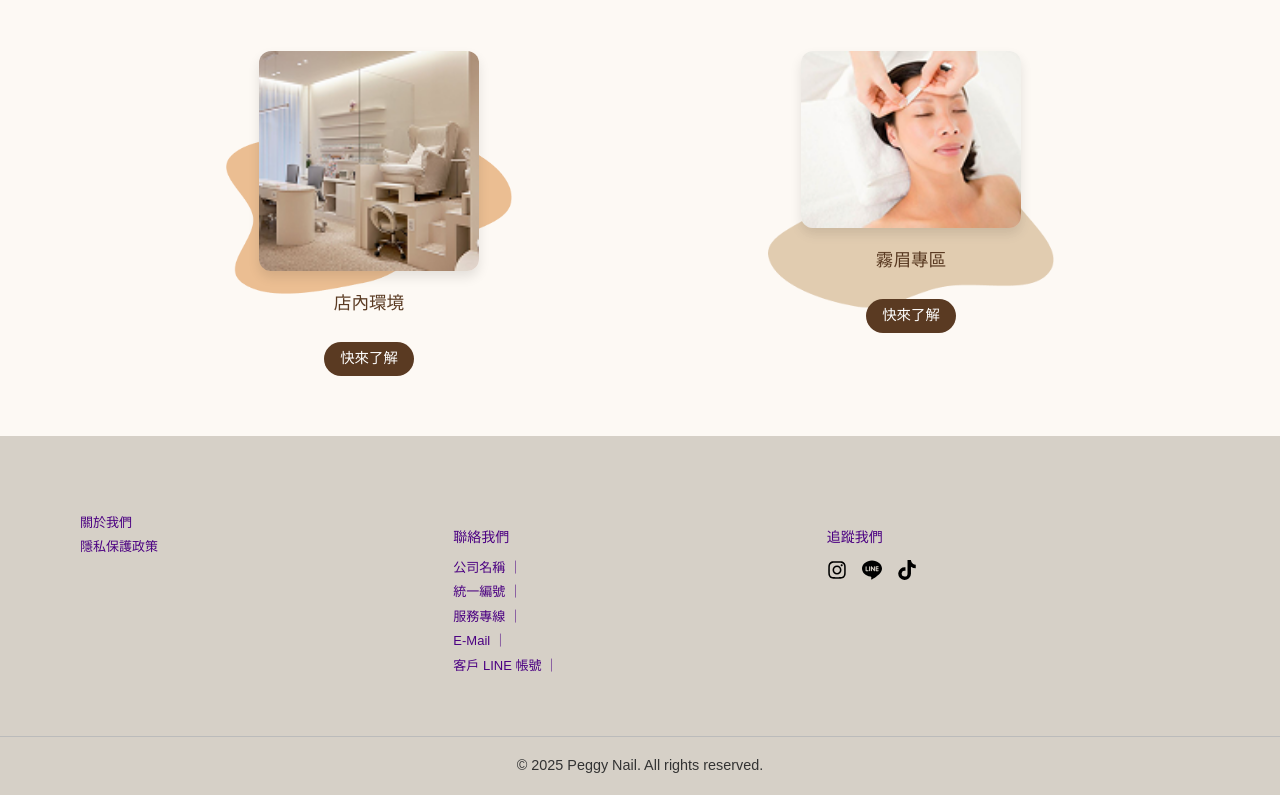
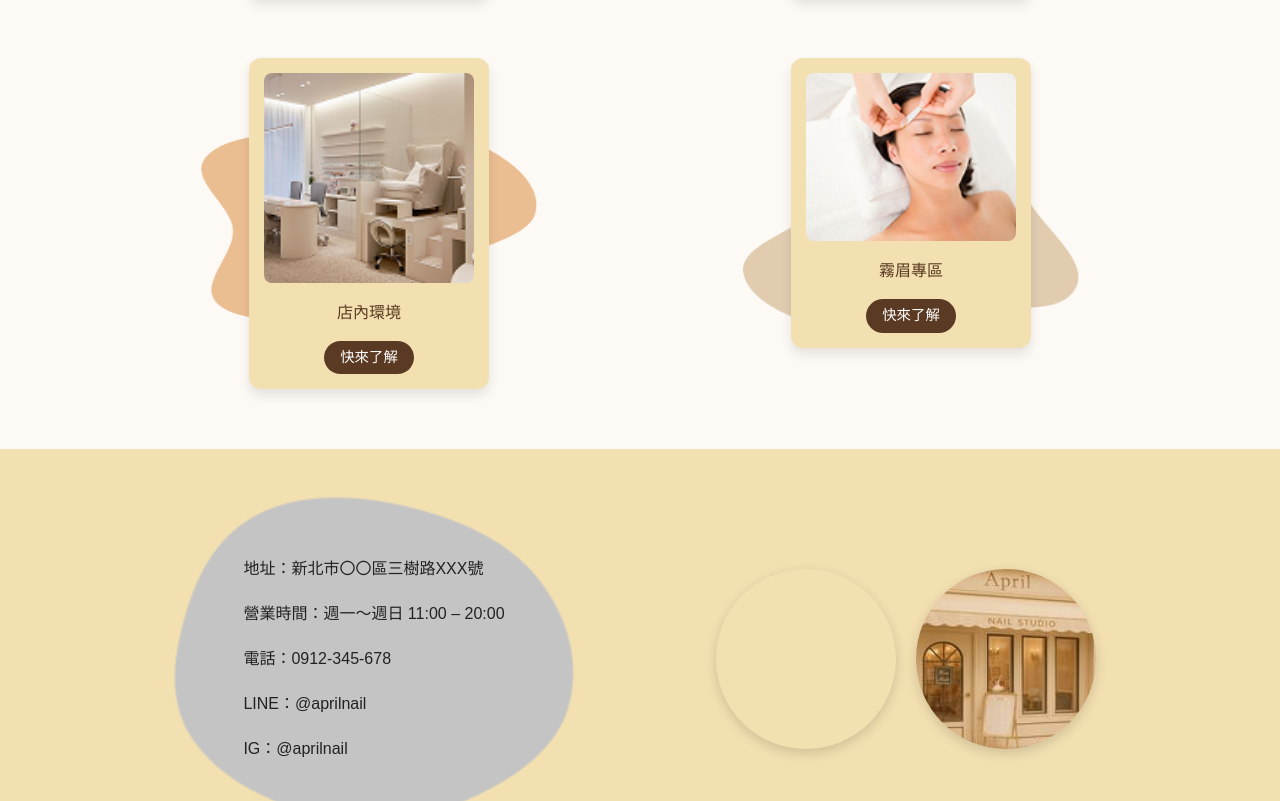
Before and after one commit to zoena5303/april-nail-project, a React (Vite) app: page / in a window 1280 px wide. Shown: the part 1520-2321 px from the top of the page. Built offline with nearby package versions, Linux system fonts and the light colour scheme; grey boxes are pictures that could not be loaded.

Commit message:
新增地圖

```diff
--- a/src/pages/home.jsx
+++ b/src/pages/home.jsx
@@ -15,11 +15,15 @@ import Service2 from "../assets/images/Service2.png";
 import Service3 from "../assets/images/Service3.png";
 import Service4 from "../assets/images/Service4.png";
 
-// ✅ 改成色塊背景 (png)
+// 色塊背景
 import Bg1 from "../assets/images/Vector2.png";
 import Bg2 from "../assets/images/Vector3.png";
 import Bg3 from "../assets/images/Vector4.png";
 import Bg4 from "../assets/images/Vector5.png";
+
+// 聯絡區背景 & 店門口照
+import Vector6 from "../assets/images/Vector6.png";
+import StoreImg from "../assets/images/Service5.jpg";
 
 const Home = () => {
   return (
@@ -38,7 +42,6 @@ const Home = () => {
 
       {/* ===== Hero 區塊 ===== */}
       <section className="hero">
-        {/* 左側文字 */}
         <div className="hero-text">
           <h2>
             在四月開始，<br />
@@ -51,7 +54,6 @@ const Home = () => {
           </Link>
         </div>
 
-        {/* 右側圖片 + 托底色塊 */}
         <div className="hero-image">
           <img src={Vectorhome1} alt="背景色塊" className="bg-shape" />
           <img src={Home1pictures} alt="店內環境" className="main-img" />
@@ -60,49 +62,87 @@ const Home = () => {
 
       {/* ===== 服務卡片區 ===== */}
       <section className="services">
+        {/* 卡片 1 */}
         <div className="service-card">
           <img src={Bg1} alt="背景" className="bg-shape" />
+          <div className="card-box">
             <img src={Service1} alt="作品展示" className="service-img" />
             <h3>作品展示</h3>
             <Link to="/NailWorks" className="service-btn">
               快來了解
             </Link>
           </div>
+        </div>
 
+        {/* 卡片 2 */}
         <div className="service-card">
           <img src={Bg2} alt="背景" className="bg-shape" />
+          <div className="card-box">
             <img src={Service2} alt="服務項目" className="service-img" />
             <h3>服務項目</h3>
             <Link to="/Pricing" className="service-btn">
               快來了解
             </Link>
           </div>
+        </div>
 
+        {/* 卡片 3 */}
         <div className="service-card">
           <img src={Bg3} alt="背景" className="bg-shape" />
+          <div className="card-box">
             <img src={Service3} alt="店內環境" className="service-img" />
             <h3>店內環境</h3>
             <Link to="/StoreEnvironment" className="service-btn">
               快來了解
             </Link>
           </div>
+        </div>
 
+        {/* 卡片 4 */}
         <div className="service-card">
           <img src={Bg4} alt="背景" className="bg-shape" />
-          <img src={Service4} alt="埋伏保養" className="service-img" />
+          <div className="card-box">
+            <img src={Service4} alt="霧眉專區" className="service-img" />
             <h3>霧眉專區</h3>
             <Link to="/FAQ" className="service-btn">
               快來了解
             </Link>
+          </div>
+        </div>
+      </section>
+
+      {/* ===== 聯絡資訊區 ===== */}
+      <section className="contact">
+        <div className="contact-info">
+          <img src={Vector6} alt="背景" className="info-bg" />
+          <div className="info-text">
+            <p>地址：新北市〇〇區三樹路XXX號</p>
+            <p>營業時間：週一～週日 11:00 – 20:00</p>
+            <p>電話：0912-345-678</p>
+            <p>LINE：@aprilnail</p>
+            <p>IG：@aprilnail</p>
+          </div>
+        </div>
+
+        <div className="contact-map">
+          <div className="map-container">
+            <iframe
+              title="google-map"
+              src="https://www.google.com/maps/embed?pb=!1m18!1m12!1m3!1d3615.28886564096!2d121.463!3d25.0135!2m3!1f0!2f0!3f0!3m2!1i1024!2i768!4f13.1!3m3!1m2!1s0x3442a8dcdaf12345%3A0x1234567890abcdef!2z5paw5YyX5biC!5e0!3m2!1szh-TW!2stw!4v1700000000000!5m2!1szh-TW!2stw"
+              width="100%"
+              height="100%"
+              style={{ border: 0 }}
+              allowFullScreen=""
+              loading="lazy"
+              referrerPolicy="no-referrer-when-downgrade"
+            ></iframe>
+          </div>
+
+          <img src={StoreImg} alt="店門口" className="store-img" />
         </div>
       </section>
     </div>
   );
 };
 
-
-
-
-
-
 export default Home;
--- a/src/scss/homestyle.scss
+++ b/src/scss/homestyle.scss
@@ -2,13 +2,13 @@
   /* ===== Banner 區塊 ===== */
   .banner {
     width: 100%;
-    height: 70vh; /* 可依需求調整高度 */
+    height: 70vh;
     overflow: hidden;
 
     .banner-video {
       width: 100%;
       height: 100%;
-      object-fit: cover; /* 影片滿版裁切 */
+      object-fit: cover;
     }
   }
 
@@ -45,7 +45,6 @@
         text-decoration: none;
         background-color: #5a3a22;
         color: #fff;
-        border: none;
         padding: 10px 28px;
         border-radius: 25px;
         font-size: 1rem;
@@ -64,7 +63,7 @@
     .hero-image {
       position: relative;
       width: 100%;
-      max-width: 320px; /* ✅ 控制圖片大小 */
+      max-width: 320px;
       flex: 1;
       opacity: 0;
       transform: translateX(40px);
@@ -93,7 +92,7 @@
   /* ===== 服務卡片區 ===== */
   .services {
     display: grid;
-    grid-template-columns: repeat(2, 1fr); /* 桌機：2 欄 */
+    grid-template-columns: repeat(2, 1fr);
     gap: 60px;
     padding: 60px 10%;
     background-color: #fdf9f4;
@@ -101,39 +100,47 @@
 
     .service-card {
       position: relative;
-      width: 220px;
+      width: 240px;
       text-align: center;
 
       .bg-shape {
         position: absolute;
         top: 50%;
         left: 50%;
-        width: 130%; /* 比圖片稍大，托底 */
+        width: 140%;
         transform: translate(-50%, -50%);
         z-index: 0;
+        transition: transform 0.3s ease;
       }
 
-      .service-img {
+      .card-box {
         position: relative;
-        width: 100%;
+        background-color: #f3e0b1; /* ✅ 米色底 */
+        padding: 15px;
         border-radius: 12px;
         z-index: 1;
+        display: flex;
+        flex-direction: column;
+        align-items: center;
         box-shadow: 0 6px 12px rgba(0, 0, 0, 0.1);
+        transition: transform 0.3s ease, box-shadow 0.3s ease;
+
+        .service-img {
+          width: 100%;
+          border-radius: 8px;
+          margin-bottom: 10px;
+          transition: transform 0.3s ease;
         }
 
         h3 {
-        margin-top: 12px;
-        font-size: 1.1rem;
+          margin: 8px 0;
+          font-size: 1rem;
           font-weight: 600;
           color: #5a3a22;
-        position: relative;
-        z-index: 2;
         }
 
         .service-btn {
           margin-top: 8px;
-        display: inline-block;
-        text-decoration: none;
           background-color: #5a3a22;
           color: #fff;
           border: none;
@@ -141,13 +148,91 @@
           border-radius: 20px;
           font-size: 0.9rem;
           cursor: pointer;
-        z-index: 2;
-        position: relative;
-        transition: 0.3s;
+          transition: background-color 0.3s ease;
 
           &:hover {
             background-color: #7a5c3d;
           }
+        }
+      }
+
+      /* ✅ Hover 效果 */
+      &:hover {
+        .card-box {
+          transform: translateY(-8px);
+          box-shadow: 0 12px 20px rgba(0, 0, 0, 0.2);
+
+          .service-img {
+            transform: scale(1.05);
+          }
+        }
+
+        .bg-shape {
+          transform: translate(-50%, -50%) scale(1.05);
+        }
+      }
+    }
+  }
+
+  /* ===== 聯絡資訊區 ===== */
+  .contact {
+    display: flex;
+    align-items: center;
+    justify-content: space-between;
+    background-color: #f3e0b1;
+    padding: 60px 10%;
+    gap: 40px;
+
+    .contact-info {
+      position: relative;
+      flex: 1;
+      display: flex;
+      align-items: center;
+      justify-content: center;
+
+      .info-bg {
+        position: absolute;
+        width: 100%;
+        max-width: 400px;
+        z-index: 0;
+      }
+
+      .info-text {
+        position: relative;
+        z-index: 1;
+        padding: 30px;
+        color: #222;
+        font-size: 1rem;
+        line-height: 1.8;
+        font-weight: 500;
+      }
+    }
+
+    .contact-map {
+      display: flex;
+      gap: 20px;
+      flex: 1;
+      justify-content: center;
+
+      .map-container {
+        width: 180px;
+        height: 180px;
+        border-radius: 50%;
+        overflow: hidden;
+        box-shadow: 0 4px 12px rgba(0, 0, 0, 0.15);
+
+        iframe {
+          width: 100%;
+          height: 100%;
+        }
+      }
+
+      .store-img {
+        width: 180px;
+        height: 180px;
+        border-radius: 50%;
+        object-fit: cover;
+        box-shadow: 0 4px 12px rgba(0, 0, 0, 0.15);
       }
     }
   }
@@ -227,9 +312,39 @@
     }
 
     .services {
-      grid-template-columns: 1fr; /* 手機版：單欄 */
+      grid-template-columns: 1fr;
       gap: 40px;
       padding: 40px 20px;
     }
+
+    .contact {
+      flex-direction: column;
+      text-align: center;
+      padding: 40px 20px;
+
+      .contact-info {
+        margin-bottom: 30px;
+
+        .info-bg {
+          max-width: 300px;
         }
       }
+
+      .contact-map {
+        flex-direction: column;
+
+        .store-img {
+          order: -1;
+          width: 150px;
+          height: 150px;
+          margin-bottom: 20px;
+        }
+
+        .map-container {
+          width: 150px;
+          height: 150px;
+        }
+      }
+    }
+  }
+}
```
Also changed, not shown: src/assets/images/Service5.jpg (added). Lines whose indentation alone changed are shown as unchanged.
